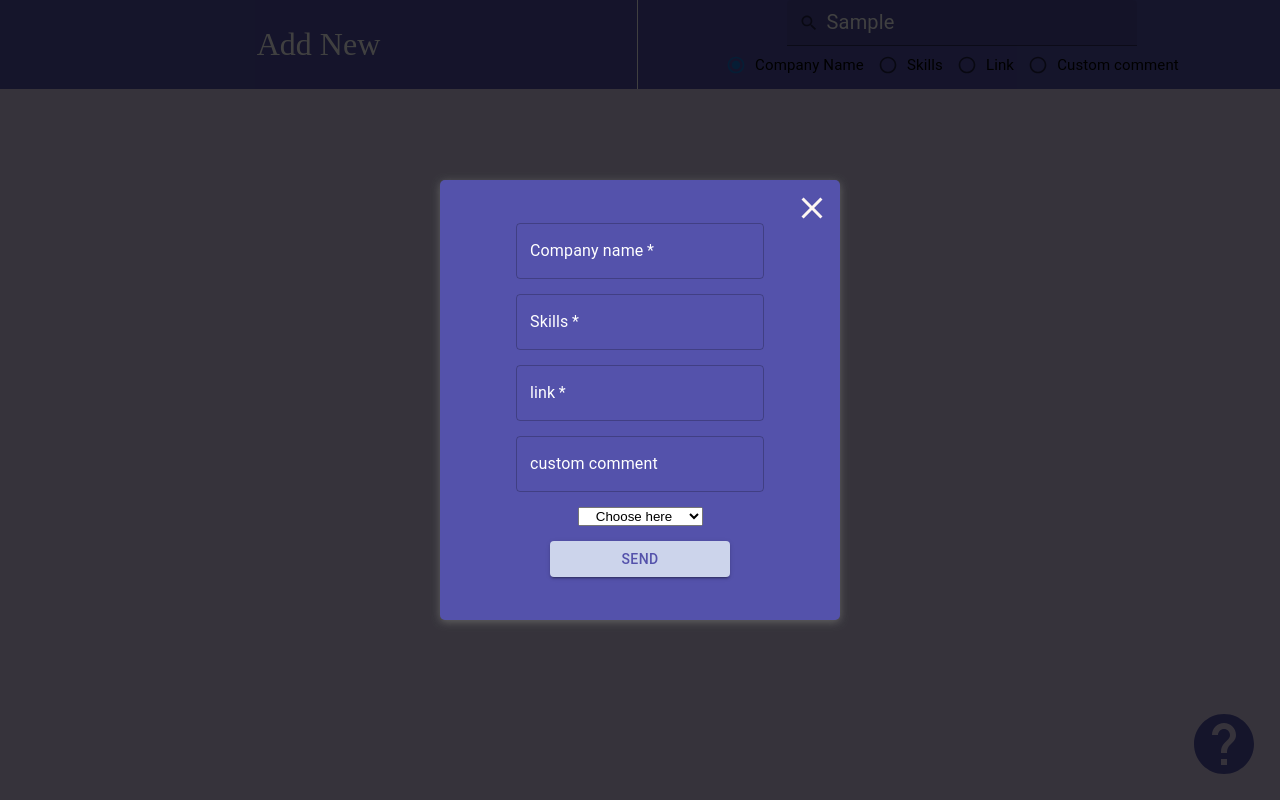
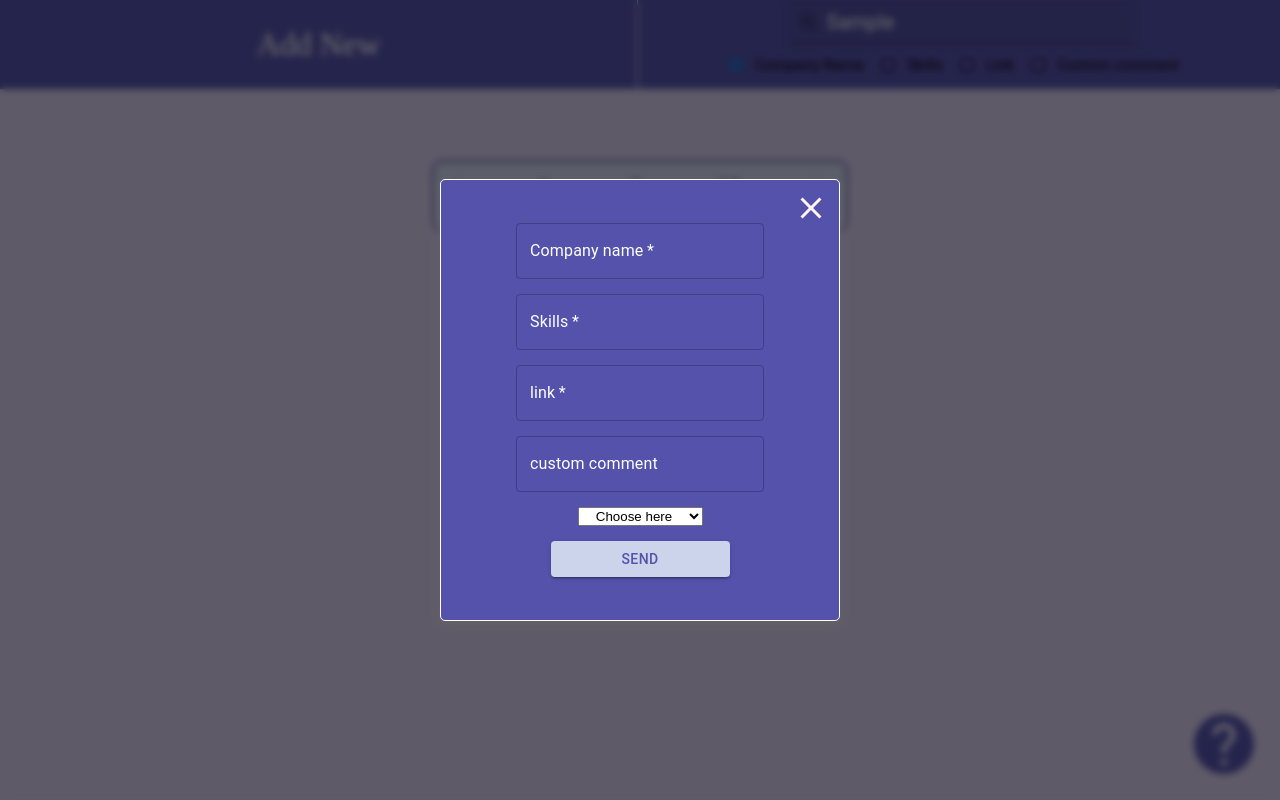
Before and after one commit to CodeIbo/Job-manager, a React (Create React App) app: page / in a window 1280 px wide. Both pictures are taken after typing "Sample" into the empty fields and a click on the button "Add New". Built offline with nearby package versions, Linux system fonts and the light colour scheme.

Commit message:
Added counter offers + corrected styles in background/data/helper/index

```diff
--- a/src/App.jsx
+++ b/src/App.jsx
@@ -21,16 +21,16 @@ function App() {
   }
 
   useEffect(() => {
-    setClonedData(localdata);
+    setClonedData(structuredClone(localdata));
   }, [localdata]);
 
   useEffect(() => {
     if (showItem.length > 0) {
-      document.body.style.overflow ='hidden';
+      document.body.style.overflow = "hidden";
     }
 
     return () => {
-      document.body.style.overflow = 'auto';
+      document.body.style.overflow = "auto";
     };
   }, [showItem]);
 
--- /dev/null
+++ b/src/Counter/Counter.jsx
@@ -0,0 +1,17 @@
+import React, { useContext } from "react";
+import Context from "../Context/DataContext";
+import clasess from "./Counter.module.scss";
+
+
+const Counter = () => {
+  const clonedContext = useContext(Context);
+
+  return (
+    <div className={clasess["counter"]}>
+      <span>Actual number offers: {clonedContext.clonedData.length}</span>
+
+    </div>
+  );
+};
+
+export default React.memo(Counter);
--- /dev/null
+++ b/src/Counter/Counter.module.scss
@@ -0,0 +1,13 @@
+@import '../Data/Data.module.scss';
+@import '../index.module.scss';
+
+.counter {
+    @include BorderBoxStyle;
+    @include customFlex(space-around,center);
+    font-size:2.5rem;
+    padding: 10px;
+    width: max-content;
+    span{
+        margin-right: 10px;
+    }
+}
--- a/src/CustomComponents/Background.module.scss
+++ b/src/CustomComponents/Background.module.scss
@@ -1,7 +1,8 @@
 @import "../index.module.scss";
 
 .backgroundLogic {
-  background-color: rgba(0, 0, 0, 0.75);
+  background-color: rgba(0, 0, 0, 0.555);
+  backdrop-filter: blur(3.5px);
   height: 100vh;
   left: 0;
   position: fixed;
--- a/src/Data/Data.jsx
+++ b/src/Data/Data.jsx
@@ -5,12 +5,15 @@ import Divider from "@mui/material/Divider";
 import Trash from "../CustomComponents/Trash";
 import StatusItem from "./StatusItem";
 import Context from "../Context/DataContext";
+import Counter from "../Counter/Counter";
 
 const Data = () => {
   const contextStorage = useContext(Context);
 
+
   return (
     <main>
+      <Counter/>
       {contextStorage.clonedData.map((oneJob) => (
         <Stack
           direction="row"
@@ -69,4 +72,4 @@ const Data = () => {
   );
 };
 
-export default Data;
+export default React.memo(Data);
--- a/src/Data/Data.module.scss
+++ b/src/Data/Data.module.scss
@@ -9,14 +9,23 @@ main {
   padding: 0;
   margin-top: 20vh;
 }
-.component {
+
+@mixin BorderBoxStyle {
   background-color: $itemBackgroundColor;
   border: solid 2px $extraDarkerColor;
   border-radius: 10px;
+}
+
+.component {
+  @include BorderBoxStyle();
   width: 60%;
   max-width: 1000px;
   overflow: hidden;
   padding: 10px;
+}
+
+@mixin mainStyleContener {
+
 }
 
 @mixin logic {
--- a/src/Helper/Helper.module.scss
+++ b/src/Helper/Helper.module.scss
@@ -6,6 +6,7 @@
   gap:8px;
   justify-content: flex-start;
   height: max-content;
+  font-size: 1.1em;
   &__ulHelper {
       margin: 0;
     &--lineHeigh {
--- a/src/index.module.scss
+++ b/src/index.module.scss
@@ -46,6 +46,7 @@ body {
   position: relative;
   width: 100%;
   background-color: $extraDarkerColor;
+  border: 1px solid white;
   border-radius: 5px;
   margin: 0 auto;
   padding: 20px;
```
